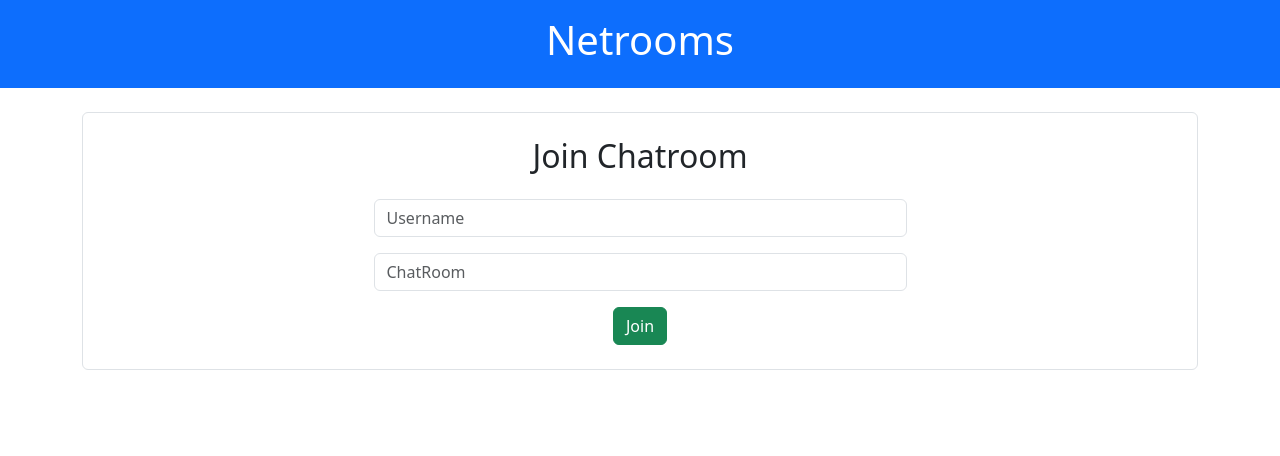
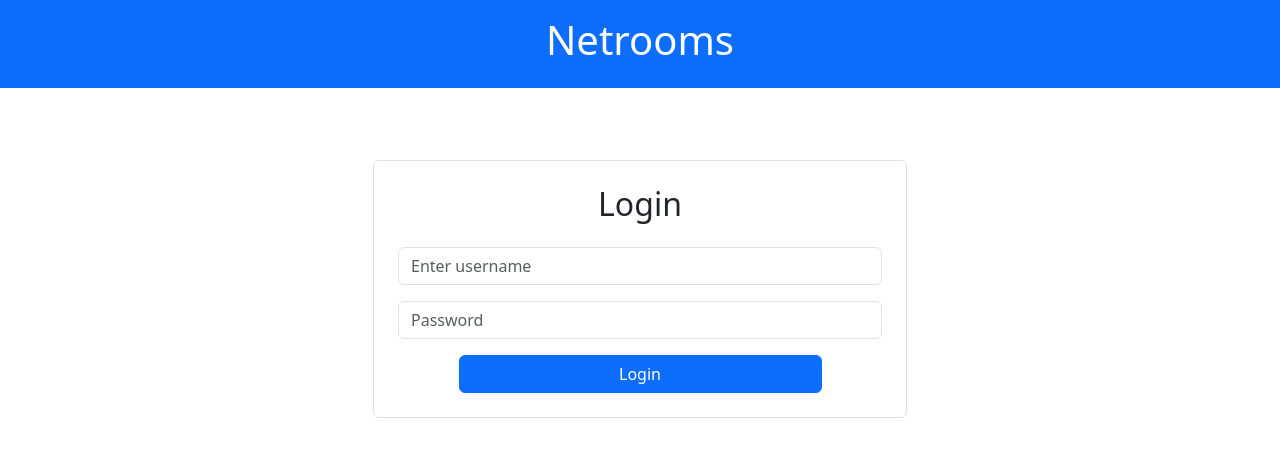
Before and after one commit to brunochaves77/net_chatroom, a React (Vite) app in the folder frontend/: page /login in a window 1280 px wide. Shown: the top 456 px of the page. Built offline with nearby package versions, Linux system fonts and the light colour scheme.

Commit message:
Add login functionality to the frontend

```diff
--- a/frontend/package.json
+++ b/frontend/package.json
@@ -14,7 +14,8 @@
     "bootstrap": "^5.3.3",
     "react": "^18.2.0",
     "react-bootstrap": "^2.10.2",
-    "react-dom": "^18.2.0"
+    "react-dom": "^18.2.0",
+    "react-router-dom": "^6.23.1"
   },
   "devDependencies": {
     "@types/react": "^18.2.66",
--- a/frontend/src/App.jsx
+++ b/frontend/src/App.jsx
@@ -1,14 +1,28 @@
 import "bootstrap/dist/css/bootstrap.min.css";
-import { Container, Row, Col } from "react-bootstrap";
+import { Container, Row, Col, Button } from "react-bootstrap";
 import { useState } from "react";
+import {
+  BrowserRouter as Router,
+  Routes,
+  Route,
+  Navigate,
+} from "react-router-dom";
 import { HubConnectionBuilder, LogLevel } from "@microsoft/signalr";
 import WaitingRoom from "./components/Waitingroom";
 import ChatRoom from "./components/Chatroom";
+import Login from "./components/Login";
+import PrivateRoute from "./components/PrivateRoute";
+import {
+  isAuthenticated,
+  login as loginService,
+  logout as logoutService,
+} from "./auth";
 
 function App() {
   const [conn, setConnection] = useState();
   const [messages, setMessages] = useState([]);
   const [roomName, setRoomName] = useState();
+  const [isLoggedIn, setIsLoggedIn] = useState(isAuthenticated());
 
   const joinChatRoom = async (chatroom) => {
     setRoomName(chatroom);
@@ -50,8 +64,26 @@ function App() {
     setRoomName(null);
   };
 
+  const login = async (username, password) => {
+    try {
+      await loginService(username, password);
+      setIsLoggedIn(true);
+    } catch (error) {
+      console.error("Failed to login:", error);
+    }
+  };
+
+  const logout = async () => {
+    try {
+      await logoutService();
+      setIsLoggedIn(false);
+    } catch (error) {
+      console.error("Failed to logout:", error);
+    }
+  };
+
   return (
-    <>
+    <Router>
       <main>
         <div className="bg-primary py-3">
           <Container>
@@ -63,23 +95,50 @@ function App() {
           </Container>
         </div>
         <Container className="mt-4">
-          <Row>
-            <Col>
-              {!conn ? (
+          <Routes>
+            <Route
+              path="/login"
+              element={<Login login={login} />}
+            />
+            <Route
+              path="/"
+              element={
+                isLoggedIn ? (
                   <WaitingRoom joinChatRoom={joinChatRoom} />
                 ) : (
+                  <Navigate to="/login" />
+                )
+              }
+            />
+            <Route
+              path="/chatroom"
+              element={
+                isLoggedIn ? (
                   <ChatRoom
                     messages={messages}
                     sendMessage={sendMessage}
                     roomName={roomName}
                     leaveChatRoom={leaveChatRoom}
                   />
+                ) : (
+                  <Navigate to="/login" />
+                )
+              }
+            />
+          </Routes>
+          {isLoggedIn && (
+            <div className="d-flex justify-content-end mt-4">
+              <Button
+                variant="danger"
+                onClick={logout}
+              >
+                Logout
+              </Button>
+            </div>
           )}
-            </Col>
-          </Row>
         </Container>
       </main>
-    </>
+    </Router>
   );
 }
 
--- /dev/null
+++ b/frontend/src/auth.js
@@ -0,0 +1,11 @@
+export const login = async (username, password) => {
+  // Waiting
+};
+
+export const logout = async () => {
+  // Waiting
+};
+
+export const isAuthenticated = () => {
+  // Waiting
+};
--- a/frontend/src/components/Chatroom.jsx
+++ b/frontend/src/components/Chatroom.jsx
@@ -2,8 +2,17 @@ import React from "react";
 import { Col, Row, Container, Button } from "react-bootstrap";
 import MessageContainer from "./MessageContainer";
 import SendMessageForm from "./SendMessageForm";
+import { useNavigate } from "react-router-dom";
 
-const ChatRoom = ({ messages, sendMessage, roomName, leaveChatRoom }) => (
+const ChatRoom = ({ messages, sendMessage, roomName, leaveChatRoom }) => {
+  const navigate = useNavigate();
+
+  const handleLeaveRoom = () => {
+    leaveChatRoom();
+    navigate("/");
+  };
+
+  return (
     <Container className="border p-4 rounded">
       <Row className="px-5 py-3">
         <Col>
@@ -24,7 +33,7 @@ const ChatRoom = ({ messages, sendMessage, roomName, leaveChatRoom }) => (
         <Col>
           <Button
             variant="danger"
-          onClick={leaveChatRoom}
+            onClick={handleLeaveRoom}
             block
           >
             Leave Room
@@ -33,5 +42,6 @@ const ChatRoom = ({ messages, sendMessage, roomName, leaveChatRoom }) => (
       </Row>
     </Container>
   );
+};
 
 export default ChatRoom;
--- /dev/null
+++ b/frontend/src/components/Login.jsx
@@ -0,0 +1,66 @@
+import React, { useState } from "react";
+import { Form, Button, Container, Row, Col } from "react-bootstrap";
+import { useNavigate } from "react-router-dom";
+
+const Login = ({ login }) => {
+  const navigate = useNavigate();
+
+  const [username, setUsername] = useState("");
+  const [password, setPassword] = useState("");
+
+  const handleSubmit = async (e) => {
+    e.preventDefault();
+    await login(username, password);
+    navigate("/");
+  };
+
+  return (
+    <Container className="py-5">
+      <Row className="justify-content-md-center">
+        <Col md={6}>
+          <Form
+            onSubmit={handleSubmit}
+            className="border p-4 rounded"
+          >
+            <h2 className="text-center mb-4">Login</h2>
+            <Form.Group
+              controlId="formBasicUsername"
+              className="mb-3"
+            >
+              <Form.Control
+                type="text"
+                placeholder="Enter username"
+                value={username}
+                onChange={(e) => setUsername(e.target.value)}
+              />
+            </Form.Group>
+
+            <Form.Group
+              controlId="formBasicPassword"
+              className="mb-3"
+            >
+              <Form.Control
+                type="password"
+                placeholder="Password"
+                value={password}
+                onChange={(e) => setPassword(e.target.value)}
+              />
+            </Form.Group>
+
+            <div className="text-center">
+              <Button
+                variant="primary"
+                type="submit"
+                className="w-75"
+              >
+                Login
+              </Button>
+            </div>
+          </Form>
+        </Col>
+      </Row>
+    </Container>
+  );
+};
+
+export default Login;
--- /dev/null
+++ b/frontend/src/components/PrivateRoute.jsx
@@ -0,0 +1,12 @@
+import { Route, Navigate } from "react-router-dom";
+
+const PrivateRoute = ({ component: Component, isAuthenticated, ...rest }) => (
+  <Route
+    {...rest}
+    element={
+      isAuthenticated ? <Component {...rest} /> : <Navigate to="/login" />
+    }
+  />
+);
+
+export default PrivateRoute;
--- a/frontend/src/components/Waitingroom.jsx
+++ b/frontend/src/components/Waitingroom.jsx
@@ -1,13 +1,17 @@
 import React, { useState } from "react";
 import { Form, Button, Col, Row, Container } from "react-bootstrap";
+import { useNavigate } from "react-router-dom";
 
 const WaitingRoom = ({ joinChatRoom }) => {
+  const navigate = useNavigate();
+
   const [username, setUsername] = useState("");
   const [chatroom, setChatroom] = useState("");
 
   const handleSubmit = (e) => {
     e.preventDefault();
     joinChatRoom(chatroom);
+    navigate("/chatroom");
   };
 
   return (
```
Also changed, not shown: 1 other file (tests, documents, lock files or other folders). Lines whose indentation alone changed are shown as unchanged.
